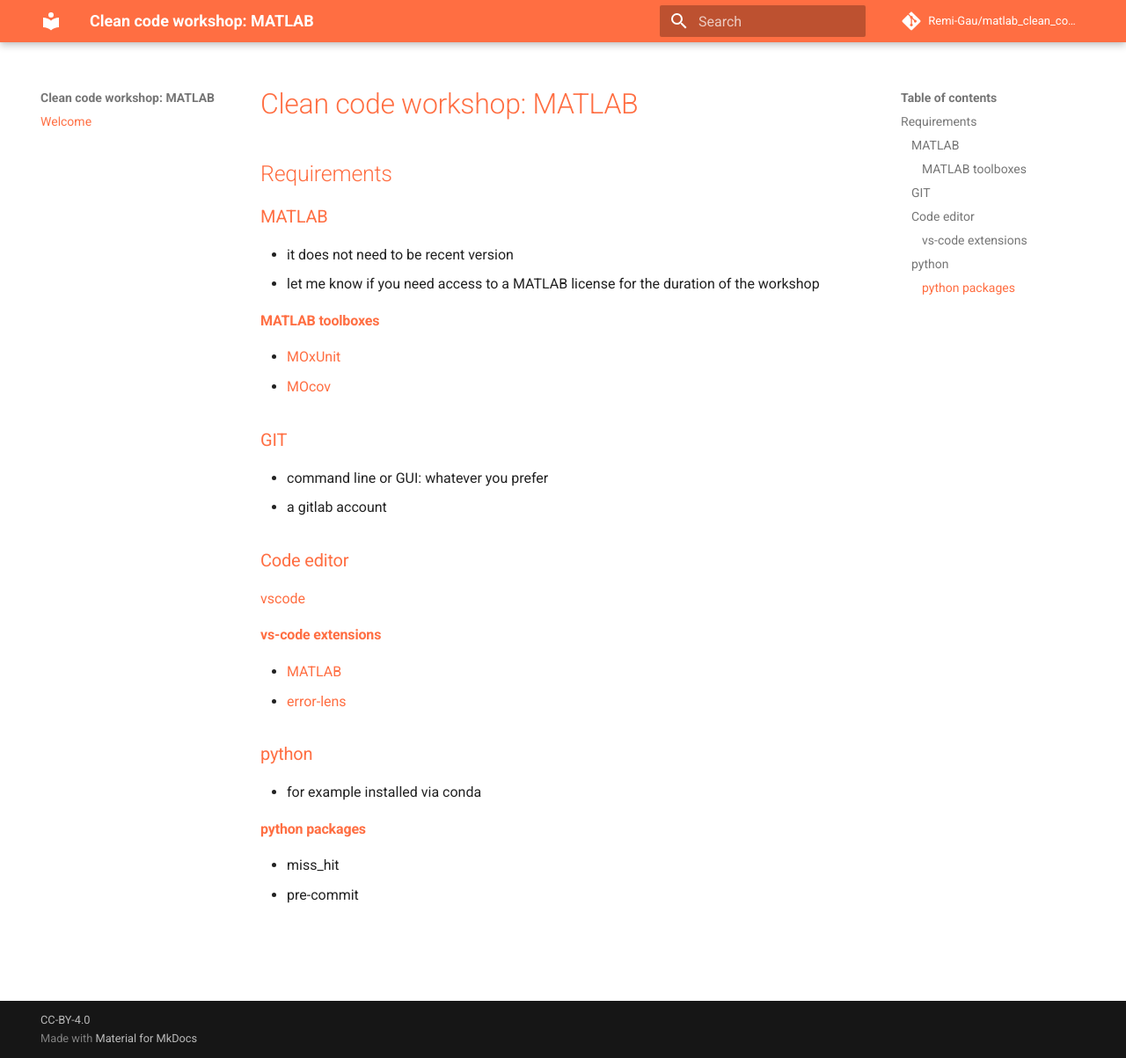
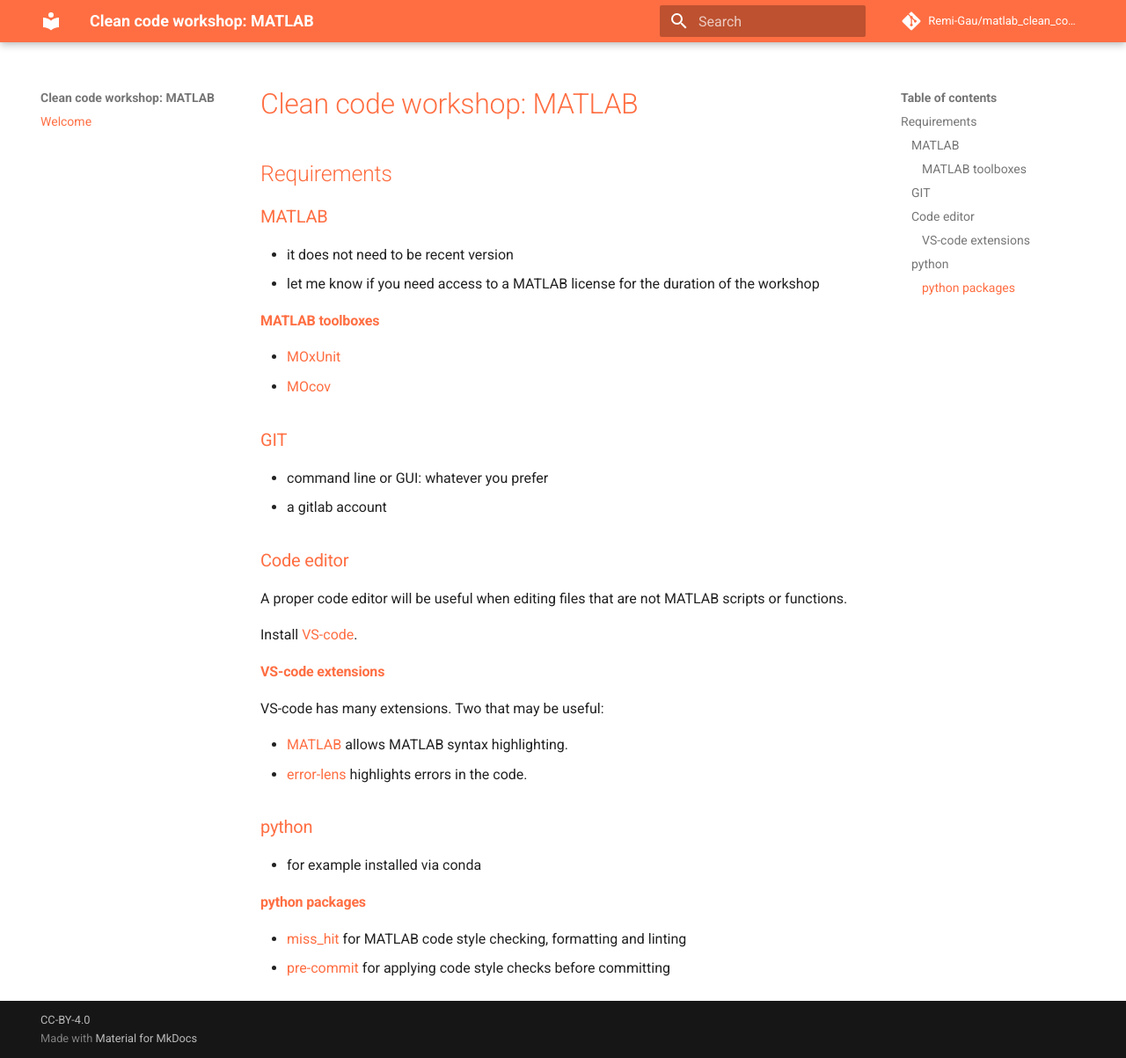
Before and after one commit to Remi-Gau/matlab_clean_code_workshop, an MkDocs documentation site: the page built from doc/index.md, in a window 1280 px wide and 1203 px high. Shown: the whole window at 88% size. Built offline with MkDocs 1.6.1 and Material for MkDocs 9.7.7, drawn with Linux system fonts in a browser that asks for light colours; comment, search, counter and statistics services are not loaded.

Commit message:
add links

```diff
--- a/doc/index.md
+++ b/doc/index.md
@@ -20,12 +20,19 @@
 
 ### Code editor
 
-[vscode](https://code.visualstudio.com/)
+A proper code editor will be useful when editing files that are not MATLAB
+scripts or functions.
 
-#### vs-code extensions
+Install [VS-code](https://code.visualstudio.com/).
+
+#### VS-code extensions
+
+VS-code has many extensions. Two that may be useful:
 
 - [MATLAB](https://marketplace.visualstudio.com/items?itemName=Gimly81.matlab)
+  allows MATLAB syntax highlighting.
 - [error-lens](https://marketplace.visualstudio.com/items?itemName=usernamehw.errorlens)
+  highlights errors in the code.
 
 ### python
 
@@ -33,5 +40,7 @@
 
 #### python packages
 
-- miss_hit
-- pre-commit
+- [miss_hit](https://misshit.org/download.html) for MATLAB code style checking,
+  formatting and linting
+- [pre-commit](https://pre-commit.com/#installation) for applying code style
+  checks before committing
```
Also changed, not shown: 1 other file.
